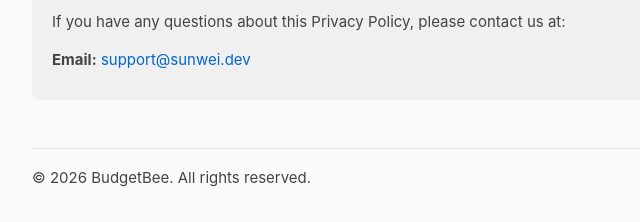
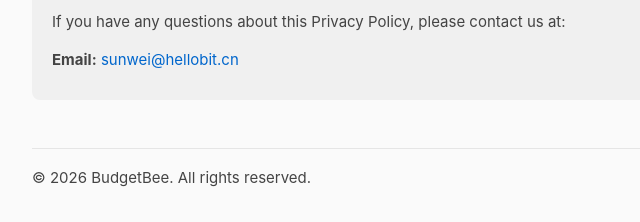
Before and after one commit to seastarbot/privacy-policies, a plain HTML site: page budgetbee.html in a window 1280 px wide. Shown: the part 2013-2235 px from the top of the page, 242-882 px from the left. Drawn offline with Linux system fonts and the light colour scheme.

Commit message:
update contact email to sunwei@hellobit.cn

```diff
--- a/budgetbee.html
+++ b/budgetbee.html
@@ -80,7 +80,7 @@
     <div class="contact">
         <h2>10. Contact Us</h2>
         <p>If you have any questions about this Privacy Policy, please contact us at:</p>
-        <p><strong>Email:</strong> <a href="mailto:support@sunwei.dev">support@sunwei.dev</a></p>
+        <p><strong>Email:</strong> <a href="mailto:sunwei@hellobit.cn">sunwei@hellobit.cn</a></p>
     </div>
 
     <footer>
```
Also changed, not shown: agent-guide.html (+1 -1 lines), calm-sound.html (+1 -1 lines), daily-zen.html (+1 -1 lines), remotedesk.html (+1 -1 lines), streak.html (+1 -1 lines), systempulse.html (+1 -1 lines), writeflow.html (+1 -1 lines).
